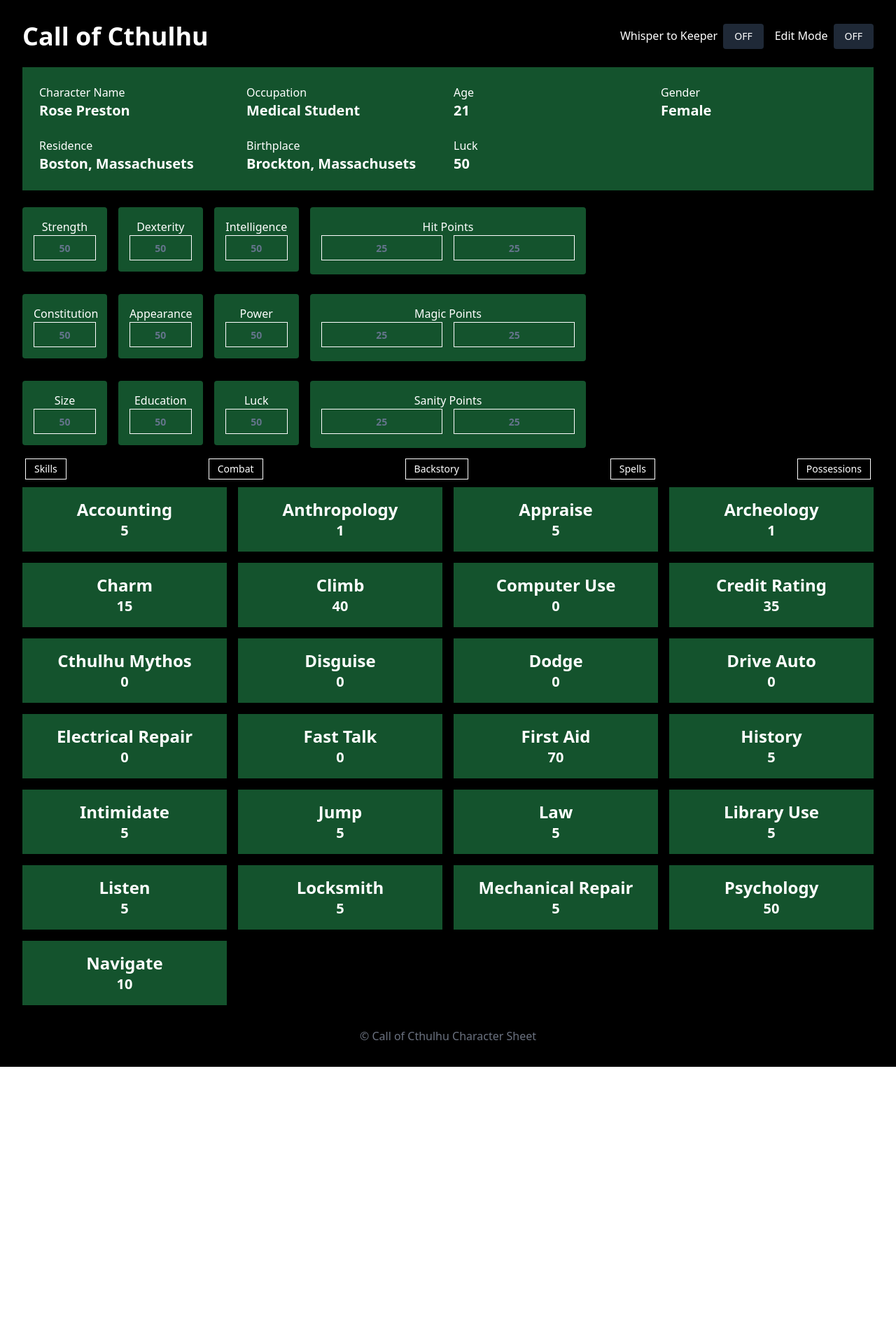
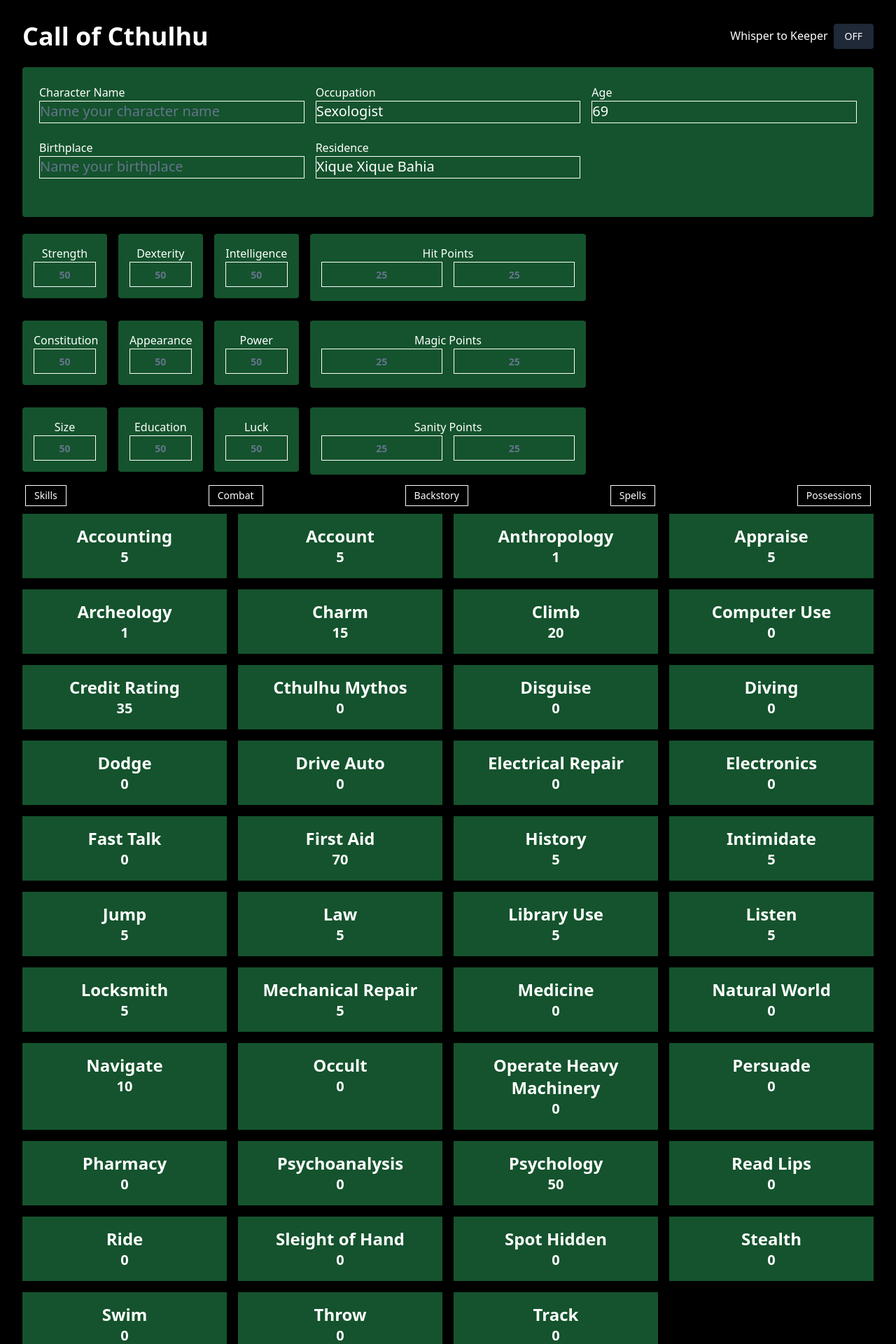
Before and after one commit to jvmls/placeHolder, a Next.js app in the folder nameless/: page /teste in a window 1280 px wide. Shown: the top 1920 px of the page at 70% size. Before the commit the page ends 1524 px from the top, so only its background shows below. Built offline with nearby package versions, Linux system fonts and the light colour scheme.

Commit message:
player info and added more skills

```diff
--- a/nameless/src/app/data/skillData.tsx
+++ b/nameless/src/app/data/skillData.tsx
@@ -1,17 +1,20 @@
 const SkillTable = [
-  { skill: "Accounting", value: 5, type: "occupational" },
+  { skill: "Accounting", value: 5 },
+  { skill: "Account", value: 5 },
   { skill: "Anthropology", value: 1 },
   { skill: "Appraise", value: 5 },
   { skill: "Archeology", value: 1 },
   { skill: "Charm", value: 15 },
-  { skill: "Climb", value: 40 },
+  { skill: "Climb", value: 20 },
   { skill: "Computer Use", value: 0 },
   { skill: "Credit Rating", value: 35 },
   { skill: "Cthulhu Mythos", value: 0 },
   { skill: "Disguise", value: 0 },
+  { skill: "Diving", value: 0 },
   { skill: "Dodge", value: 0 },
   { skill: "Drive Auto", value: 0 },
   { skill: "Electrical Repair", value: 0 },
+  { skill: "Electronics", value: 0 },
   { skill: "Fast Talk", value: 0 },
   { skill: "First Aid", value: 70 },
   { skill: "History", value: 5 },
@@ -22,8 +25,23 @@
   { skill: "Listen", value: 5 },
   { skill: "Locksmith", value: 5 },
   { skill: "Mechanical Repair", value: 5 },
+  { skill: "Medicine", value: 0 },
+  { skill: "Natural World", value: 0 },
+  { skill: "Navigate", value: 10 },
+  { skill: "Occult", value: 0 },
+  { skill: "Operate Heavy Machinery", value: 0 },
+  { skill: "Persuade", value: 0 },
+  { skill: "Pharmacy", value: 0 },
+  { skill: "Psychoanalysis", value: 0 },
   { skill: "Psychology", value: 50 },
-  { skill: "Navigate", value: 10 },
+  { skill: "Read Lips", value: 0 },
+  { skill: "Ride", value: 0 },
+  { skill: "Sleight of Hand", value: 0 },
+  { skill: "Spot Hidden", value: 0 },
+  { skill: "Stealth", value: 0 },
+  { skill: "Swim", value: 0 },
+  { skill: "Throw", value: 0 },
+  { skill: "Track", value: 0 },
 ];
 
 export default SkillTable;
--- a/nameless/src/app/teste/mainStats.tsx
+++ b/nameless/src/app/teste/mainStats.tsx
@@ -36,7 +36,7 @@
   };
 
   return (
-    <div className="grid grid-cols-3 gap-4">
+    <section className="grid grid-cols-3 gap-4">
       <div className="grid grid-cols-3 grid-row-4 gap-4 mt-6">
         {stats.map((attr, index) => (
           <div
@@ -71,6 +71,6 @@
           </div>
         ))}
       </div>
-    </div>
+    </section>
   );
 }
--- a/nameless/src/app/teste/page.tsx
+++ b/nameless/src/app/teste/page.tsx
@@ -1,15 +1,13 @@
 "use client";
 import { Tabs, TabsContent, TabsList, TabsTrigger } from "@/components/ui/tabs";
-import { useState } from "react";
 import Skills from "./skills";
 import Combat from "./Combat";
 import Backstory from "./Backstory";
 import Spells from "./Spells";
 import MainStats from "./mainStats";
+import PlayerInfo from "./playerInfo";
 
 export default function CharacterSheet() {
-  const [editMode, setEditMode] = useState(false);
-
   return (
     <div className="bg-black text-white p-8 font-sans flex-col h-full w-full">
       {/* Header Section */}
@@ -25,61 +23,14 @@
               OFF
             </button>
           </div>
-          <div>
-            <span className="mr-2">Edit Mode</span>
-            <button
-              className={`text-sm px-4 py-2 rounded ${
-                editMode ? "bg-green-600" : "bg-gray-800"
-              }`}
-              onClick={() => setEditMode(!editMode)}
-            >
-              {editMode ? "ON" : "OFF"}
-            </button>
-          </div>
         </div>
       </header>
 
       {/* Character Info Section */}
-      <section className="bg-green-900 p-6 rounded-lg">
-        <div className="grid grid-cols-4 gap-4 mb-6">
-          <div>
-            <p>Character Name</p>
-            <h2 className="text-xl font-bold">Rose Preston</h2>
-          </div>
-          <div>
-            <p>Occupation</p>
-            <h2 className="text-xl font-bold">Medical Student</h2>
-          </div>
-          <div>
-            <p>Age</p>
-            <h2 className="text-xl font-bold">21</h2>
-          </div>
-          <div>
-            <p>Gender</p>
-            <h2 className="text-xl font-bold">Female</h2>
-          </div>
-        </div>
-
-        <div className="grid grid-cols-4 gap-4">
-          <div>
-            <p>Residence</p>
-            <h2 className="text-xl font-bold">Boston, Massachusets</h2>
-          </div>
-          <div>
-            <p>Birthplace</p>
-            <h2 className="text-xl font-bold">Brockton, Massachusets</h2>
-          </div>
-          <div>
-            <p>Luck</p>
-            <h2 className="text-xl font-bold">50</h2>
-          </div>
-        </div>
-      </section>
+      <PlayerInfo />
 
       {/* Attributes Section */}
-      <section>
-        <MainStats />
-      </section>
+      <MainStats />
 
       {/* Skills Section */}
       <section>
--- /dev/null
+++ b/nameless/src/app/teste/playerInfo.tsx
@@ -0,0 +1,54 @@
+import React, { useState } from "react";
+
+interface PlayerInfo {
+  label: string;
+  value: string;
+}
+
+export default function PlayerInfo() {
+  const [playerInfo, setPlayerInfo] = useState([
+    { label: "Character Name", value: "" },
+    { label: "Occupation", value: "Sexologist" },
+    { label: "Age", value: "69" },
+    { label: "Birthplace", value: "" },
+    { label: "Residence", value: "Xique Xique Bahia" },
+  ]);
+
+  const handleChange = (index: number, newValue: string) => {
+    const updatedInfo = playerInfo.map((info, i) =>
+      i === index ? { ...info, value: newValue } : info
+    );
+    setPlayerInfo(updatedInfo);
+  };
+
+  const handleKeyDown = (
+    e: React.KeyboardEvent<HTMLTextAreaElement>,
+    index: number
+  ) => {
+    if (e.key === "Enter") {
+      e.preventDefault(); // Prevent line break
+      (e.target as HTMLTextAreaElement).blur(); // Unfocus the textarea
+    }
+  };
+
+  return (
+    <section className="bg-green-900 p-6 rounded">
+      <div className="grid grid-cols-3 gap-4 mb-6">
+        {playerInfo.map((info, index) => (
+          <div key={info.label}>
+            <p>{info.label}</p>
+            <h3 className="text-xl">
+              <textarea
+                className="bg-green-900 border resize-none overflow-hidden text-white w-full h-8 placeholder:text-slate-500"
+                placeholder={`Name your ${info.label.toLowerCase()}`}
+                value={info.value}
+                onChange={(e) => handleChange(index, e.target.value)}
+                onKeyDown={(e) => handleKeyDown(e, index)}
+              />
+            </h3>
+          </div>
+        ))}
+      </div>
+    </section>
+  );
+}
```
